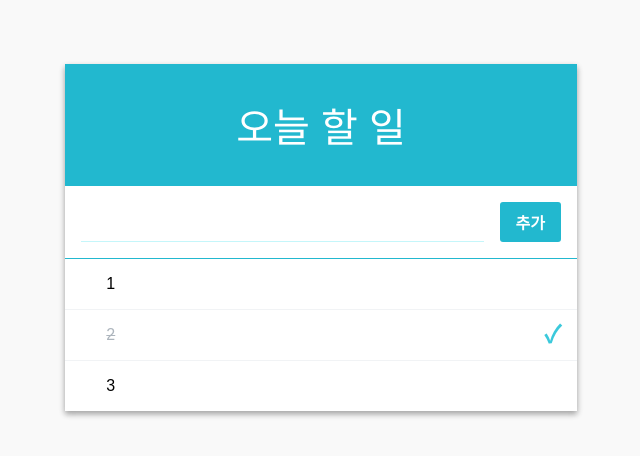
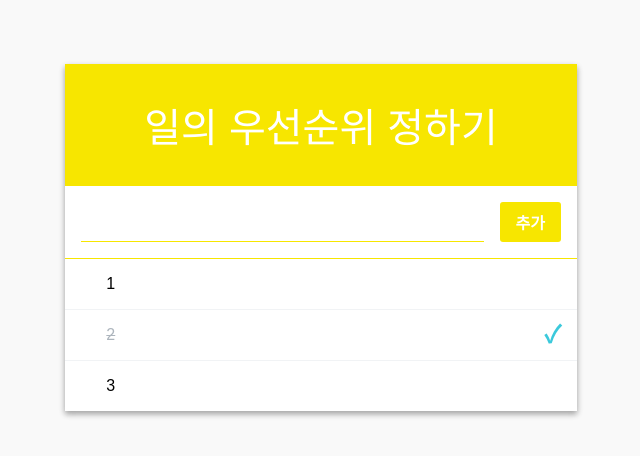
Before and after one commit to blueforest529/TodoLododo, a React (Create React App) app: page / in a window 1280 px wide. Shown: the top 456 px of the page, without its empty margins (319-959 px from the left). Built offline with nearby package versions, Linux system fonts and the light colour scheme.

Commit message:
업무의 우선 순위를 정해주는 프로젝트 시작

```diff
--- a/src/components/Form.css
+++ b/src/components/Form.css
@@ -7,7 +7,7 @@
     font-size: 1.25rem;
     outline: none;
     border: none;
-    border-bottom: 1px solid #c5f6fa;
+    border-bottom: 1px solid #f7e600;
   }
 
   .create-button {
@@ -16,7 +16,7 @@
     padding-left: 1rem;
     padding-right: 1rem;
     margin-left: 1rem;
-    background: #22b8cf;
+    background: #f7e600;
     border-radius: 3px;
     color: white;
     font-weight: 600;
--- a/src/components/TodoListTemplate.css
+++ b/src/components/TodoListTemplate.css
@@ -11,13 +11,13 @@
     font-size: 2.5rem;
     text-align: center;
     font-weight: 100;
-    background: #22b8cf;;
+    background: #f7e600;;
     color: white;
   }
 
   .form-wrapper {
     padding: 1rem;
-    border-bottom: 1px solid #22b8cf;
+    border-bottom: 1px solid #f7e600;
   }
 
   .todos-wrapper {
--- a/src/components/TodoListTemplate.js
+++ b/src/components/TodoListTemplate.js
@@ -5,7 +5,7 @@ const TodoListTemplate = ({form, children}) => {
   return (
     <main className="todo-list-template">
       <div className="title">
-        오늘 할 일
+        일의 우선순위 정하기
       </div>
       <section className="form-wrapper">
         {form}
```
